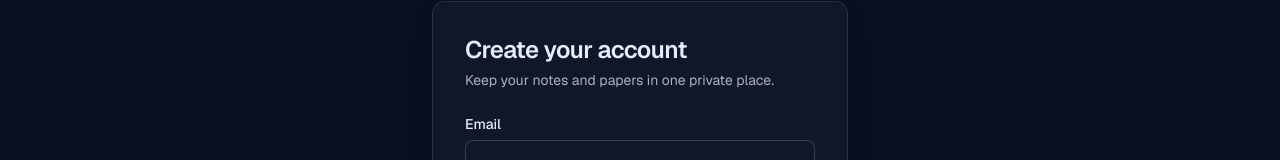
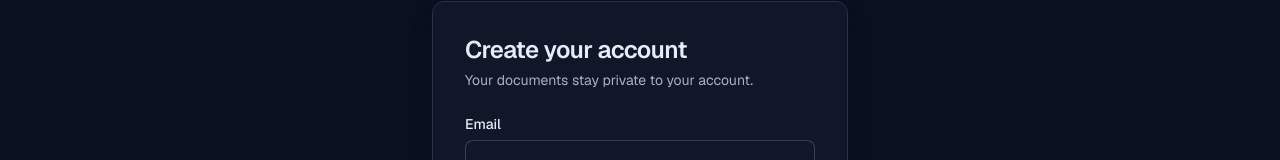
Before and after one commit to shahil5z/document-intelligence-analysis, a Next.js app in the folder frontend/: page /register in a window 1280 px wide. Shown: the part 196-356 px from the top of the page. Built offline with nearby package versions, Linux system fonts and the light colour scheme; no server answers.

Commit message:
Drop study wording from copy, fixtures and docs

```diff
--- a/frontend/src/app/(public)/impressum/page.tsx
+++ b/frontend/src/app/(public)/impressum/page.tsx
@@ -30,7 +30,7 @@ export default function ImpressumPage() {
       </p>
       <h2>Purpose of this website</h2>
       <p>
-        {PRODUCT_NAME} is a non-commercial portfolio project that demonstrates document
+        {PRODUCT_NAME} is a non-commercial software project that demonstrates document
         search and question answering with cited sources. <Placeholder>adjust if the site is
         operated commercially, and add company register / VAT details if applicable</Placeholder>
       </p>
--- a/frontend/src/components/AuthForm.tsx
+++ b/frontend/src/components/AuthForm.tsx
@@ -58,7 +58,7 @@ export function AuthForm({ mode }: { mode: "login" | "register" }) {
         </h1>
         <p className="mt-1 text-sm text-muted">
           {isRegister
-            ? "Keep your notes and papers in one private place."
+            ? "Your documents stay private to your account."
             : "Welcome back."}
         </p>
         {notice ? (
```
Also changed, not shown: 6 other files (tests, documents, lock files or other folders).
